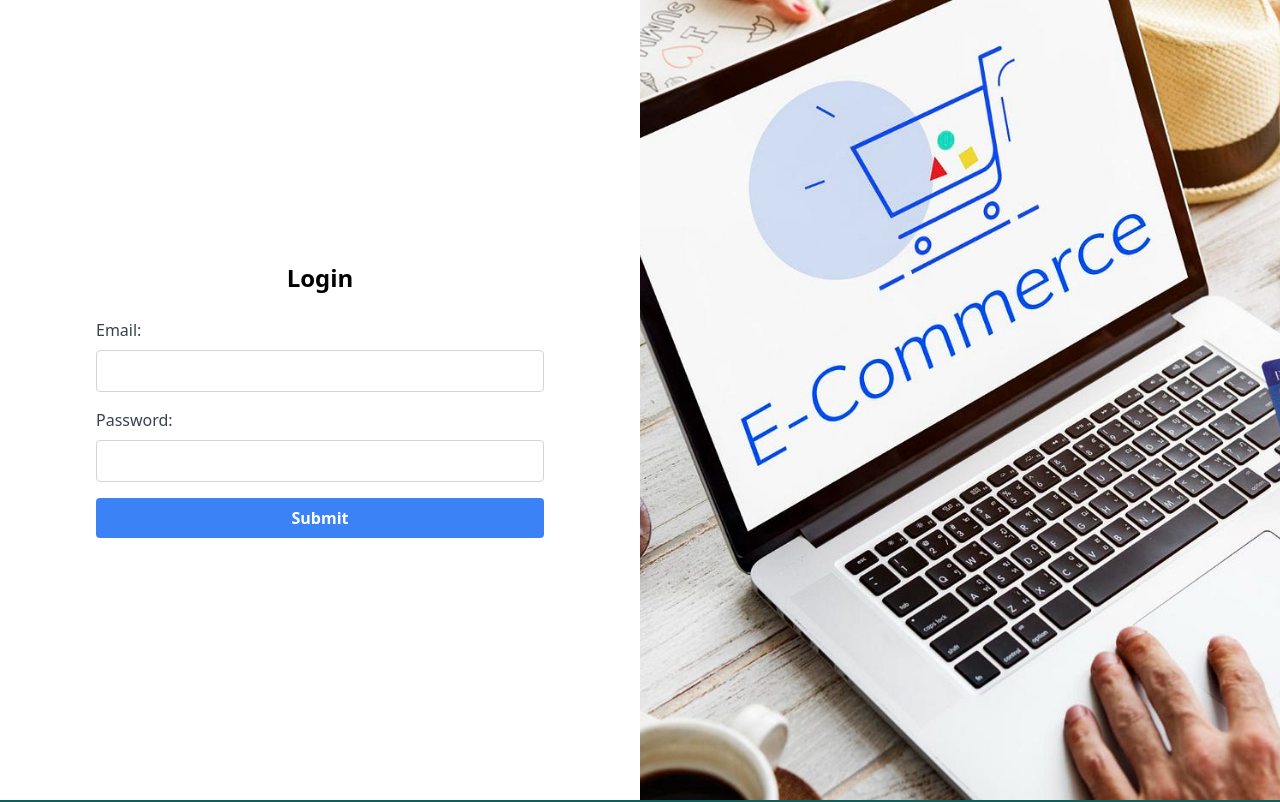
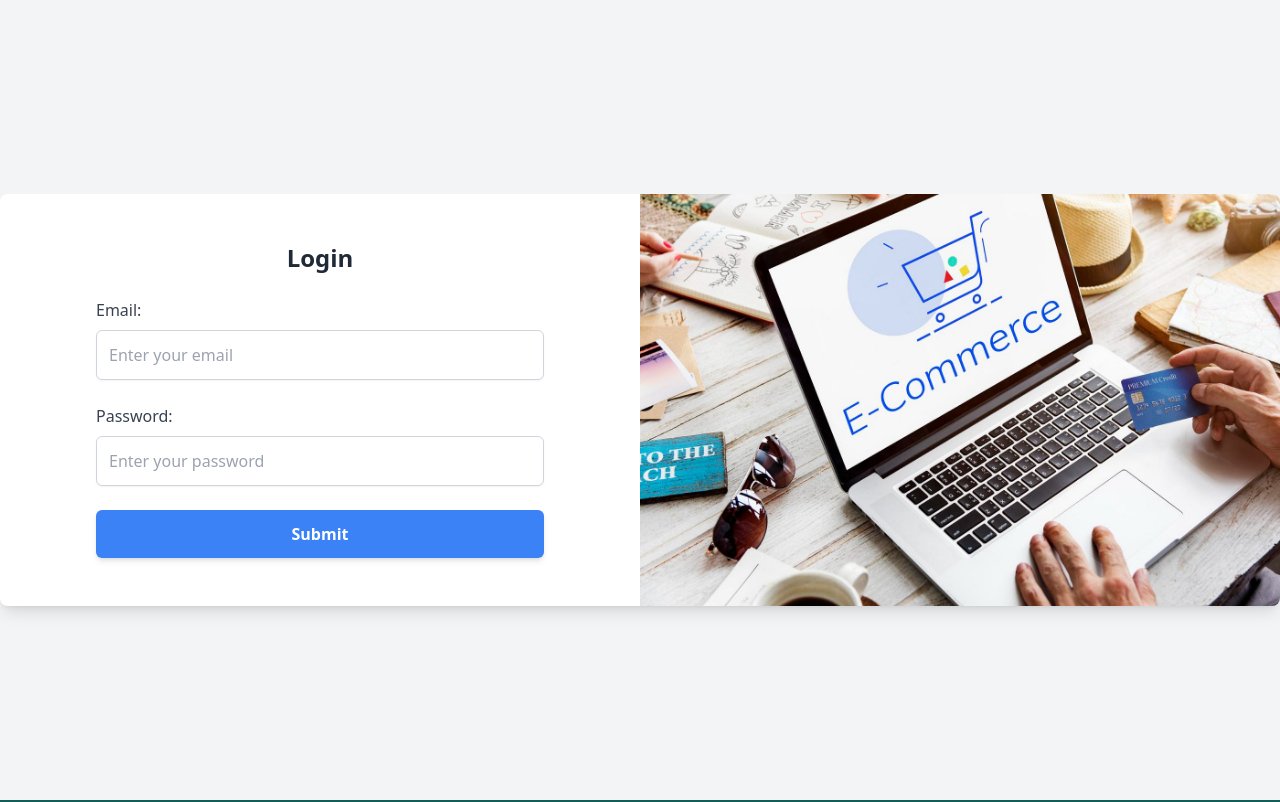
Before and after one commit to Nouman159/Book-Management, a React (Create React App) app: page /login in a window 1280 px wide. Shown: the top 802 px of the page. Built offline with nearby package versions, Linux system fonts and the light colour scheme.

Commit message:
login form

```diff
--- a/src/Screens/Login/Login.jsx
+++ b/src/Screens/Login/Login.jsx
@@ -18,43 +18,47 @@ export default function Login() {
 
     const submitHandler = (e) => {
         e.preventDefault();
+        console.log(registerdata)
         // Handle form submission here
     };
 
     return (
-        <div className="flex flex-col md:flex-row min-h-screen">
+        <div className="min-h-screen flex items-center justify-center bg-gray-100">
+            <div className="container mx-auto flex flex-col md:flex-row rounded-lg shadow-lg overflow-hidden">
                 {/* Form Section */}
                 <div className="flex-1 bg-white p-8 md:p-12 flex items-center justify-center">
-                <form onSubmit={submitHandler} className="w-full max-w-md">
-                    <h2 className="text-2xl font-bold mb-6 text-center">Login</h2>
+                    <form onSubmit={submitHandler} className="w-full max-w-md space-y-6">
+                        <h2 className="text-2xl font-bold mb-6 text-center text-gray-800">Login</h2>
 
                         <div className="mb-4">
-                        <label htmlFor="email" className="block text-gray-700 mb-2">Email:</label>
+                            <label htmlFor="email" className="block text-gray-700 mb-2 text-sm md:text-base">Email:</label>
                             <input
                                 type="email"
                                 name="email"
                                 value={registerdata.email}
                                 onChange={changeHandler}
-                            className="w-full p-2 border border-gray-300 rounded"
+                                className="w-full p-3 border border-gray-300 rounded-md shadow-sm focus:outline-none focus:ring-2 focus:ring-blue-500"
                                 id="email"
+                                placeholder="Enter your email"
                             />
                         </div>
 
                         <div className="mb-4">
-                        <label htmlFor="password" className="block text-gray-700 mb-2">Password:</label>
+                            <label htmlFor="password" className="block text-gray-700 mb-2 text-sm md:text-base">Password:</label>
                             <input
                                 type="password"
                                 name="password"
                                 value={registerdata.password}
                                 onChange={changeHandler}
-                            className="w-full p-2 border border-gray-300 rounded"
+                                className="w-full p-3 border border-gray-300 rounded-md shadow-sm focus:outline-none focus:ring-2 focus:ring-blue-500"
                                 id="password"
+                                placeholder="Enter your password"
                             />
                         </div>
 
                         <button
                             type="submit"
-                        className="w-full py-2 px-4 bg-blue-500 text-white font-semibold rounded hover:bg-blue-600"
+                            className="w-full py-3 px-6 bg-blue-500 text-white font-semibold rounded-md shadow-md hover:bg-blue-600 transition duration-300"
                         >
                             Submit
                         </button>
@@ -69,5 +73,6 @@ export default function Login() {
                     {/* The image will be set as the background */}
                 </div>
             </div>
+        </div>
     );
 }
```
Lines whose indentation alone changed are shown as unchanged.
